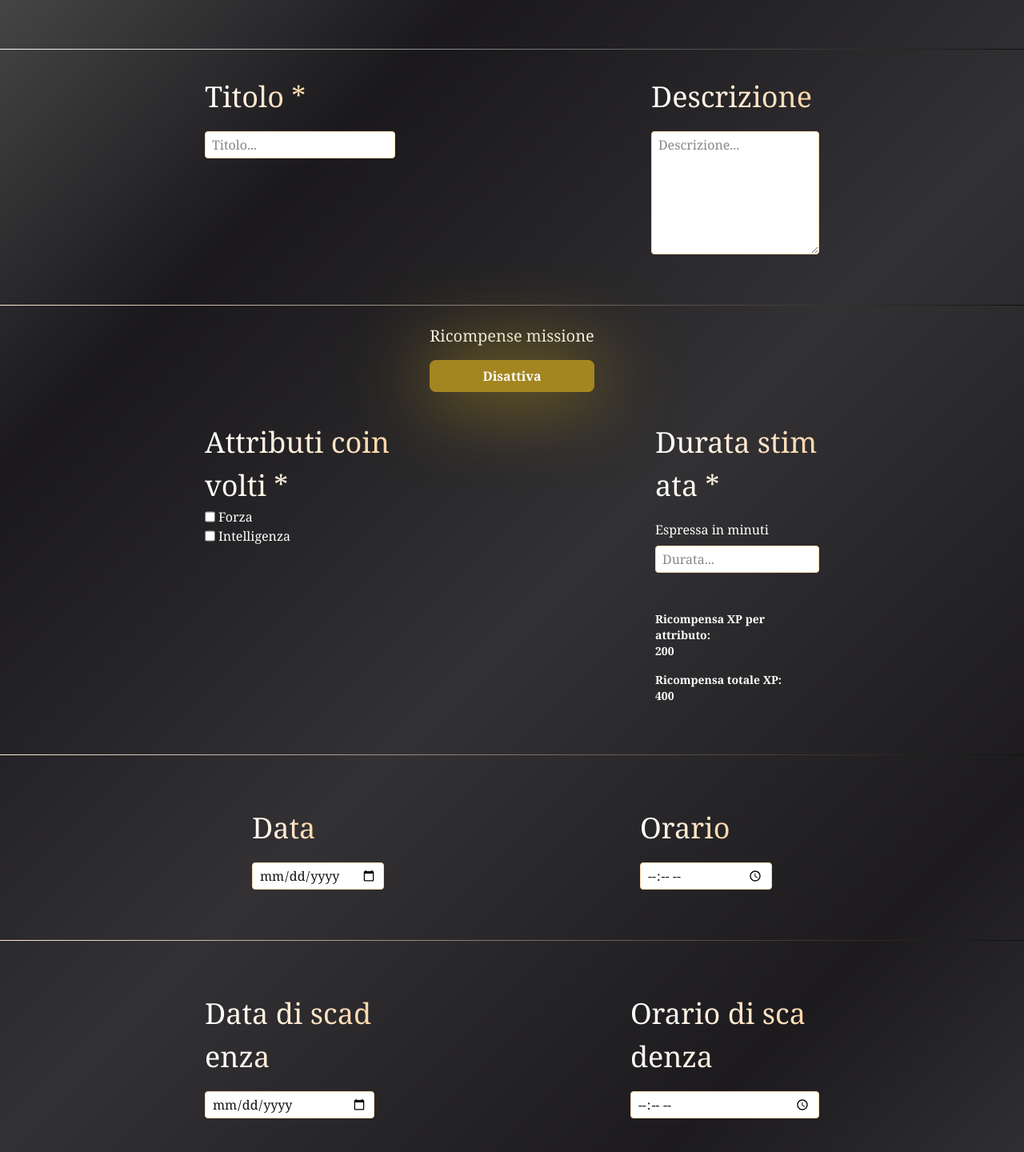
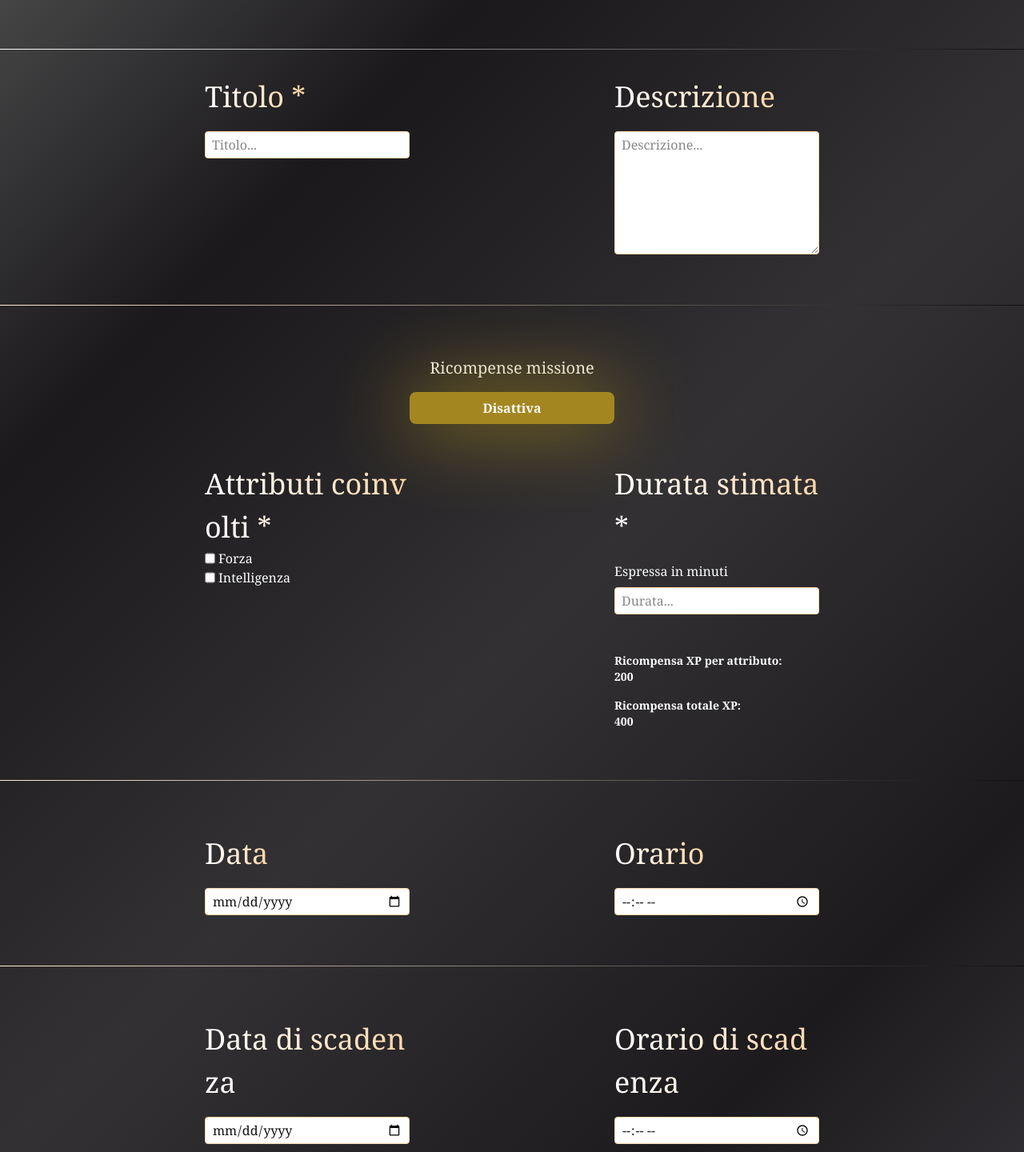
Before and after one commit to Davide-Ficocelli/grindborne, a React (Vite) app: page /quest-log/action/add-quest in a window 1280 px wide. Shown: the part 250-1690 px from the top of the page at 80% size. Built offline with nearby package versions, Linux system fonts and the light colour scheme.

Commit message:
Quest form view responsive layout refactoring #14

```diff
--- a/src/pages/AddQuestPage.tsx
+++ b/src/pages/AddQuestPage.tsx
@@ -28,11 +28,15 @@
     [key: string]: string;
   };
 
+  // sm:flex-row sm:justify-baseline sm:items-start sm:gap-x-30 lg:gap-x-80
+
   const classStyles: ObjOfStrings = {
     inputsWrapper:
-      "flex flex-col justify-center items-start gap-y-4 w-full sm:flex-row sm:justify-baseline sm:items-start sm:gap-x-30 lg:gap-x-80",
+      "flex flex-col justify-center items-start gap-y-12 w-full sm:grid sm:grid-cols-3",
     labelAndInputContainer:
       "flex flex-col gap-y-4 justify-center items-start sm:items-start sm:text-start",
+    firstGridInput: "sm:col-start-1 sm:col-end-2",
+    secondGridInput: "sm:col-start-3 sm:col-end-3",
   };
 
   return (
@@ -70,7 +74,9 @@
               className={`${classStyles.inputsWrapper} quest-title-description-grid-area`}
             >
               {/* Title field */}
-              <fieldset className={`${classStyles.labelAndInputContainer}`}>
+              <fieldset
+                className={`${classStyles.labelAndInputContainer} ${classStyles.firstGridInput}`}
+              >
                 <label htmlFor="quest-title" className="input-label">
                   Titolo *
                 </label>
@@ -86,7 +92,9 @@
               </fieldset>
 
               {/* Description field */}
-              <fieldset className={`${classStyles.labelAndInputContainer}`}>
+              <fieldset
+                className={`${classStyles.labelAndInputContainer} ${classStyles.secondGridInput}`}
+              >
                 <label htmlFor="quest-description" className="input-label">
                   Descrizione
                 </label>
@@ -106,10 +114,10 @@
             {/* Container for Attributes and duration field */}
             {/* These are the main fields that will determine the total XP reward from quest completion */}
             <fieldset
-              className={`${classStyles.inputsWrapper} sm:pt-20 sm:relative quest-attributes-duration-grid-area`}
+              className={`${classStyles.inputsWrapper} quest-attributes-duration-grid-area`}
             >
               {/* Toggle quest rewards button */}
-              <div className="flex flex-col gap-y-4 sm:absolute sm:-top-10">
+              <div className="flex flex-col gap-y-4 sm:col-start-2 sm:col-end-2">
                 <span className="medium-font-size text-center">
                   Ricompense missione
                 </span>
@@ -120,7 +128,7 @@
 
               {/* Attributes fieldset */}
               {isQuestRewardable && (
-                <fieldset>
+                <fieldset className={classStyles.firstGridInput}>
                   <legend className="input-label">Attributi coinvolti *</legend>
 
                   <div>
@@ -148,7 +156,13 @@
               )}
 
               {/* Duration field with measure unit */}
-              <fieldset className={classStyles.labelAndInputContainer}>
+              <fieldset
+                className={`${classStyles.labelAndInputContainer} ${
+                  isQuestRewardable
+                    ? classStyles.secondGridInput
+                    : "col-start-2 col-end-2 row-span-2"
+                }`}
+              >
                 <label htmlFor="duration" className="input-label">
                   Durata stimata {isQuestRewardable ? "*" : null}
                 </label>
@@ -186,7 +200,9 @@
             <fieldset
               className={`${classStyles.inputsWrapper} quest-date-time-grid-area`}
             >
-              <fieldset className={`${classStyles.labelAndInputContainer}`}>
+              <fieldset
+                className={`${classStyles.labelAndInputContainer} ${classStyles.firstGridInput}`}
+              >
                 <label htmlFor="date" className="input-label">
                   Data
                 </label>
@@ -198,7 +214,9 @@
                 />
               </fieldset>
 
-              <fieldset className={`${classStyles.labelAndInputContainer}`}>
+              <fieldset
+                className={`${classStyles.labelAndInputContainer} ${classStyles.secondGridInput}`}
+              >
                 <label htmlFor="time" className="input-label">
                   Orario
                 </label>
@@ -217,7 +235,9 @@
             <fieldset
               className={`${classStyles.inputsWrapper} quest-due-date-due-time-grid-area`}
             >
-              <fieldset className={`${classStyles.labelAndInputContainer}`}>
+              <fieldset
+                className={`${classStyles.labelAndInputContainer} ${classStyles.firstGridInput}`}
+              >
                 <label htmlFor="due-date" className="input-label">
                   Data di scadenza
                 </label>
@@ -229,7 +249,9 @@
                 />
               </fieldset>
 
-              <fieldset className={`${classStyles.labelAndInputContainer}`}>
+              <fieldset
+                className={`${classStyles.labelAndInputContainer} ${classStyles.secondGridInput}`}
+              >
                 <label htmlFor="due-time" className="input-label">
                   Orario di scadenza
                 </label>
```
